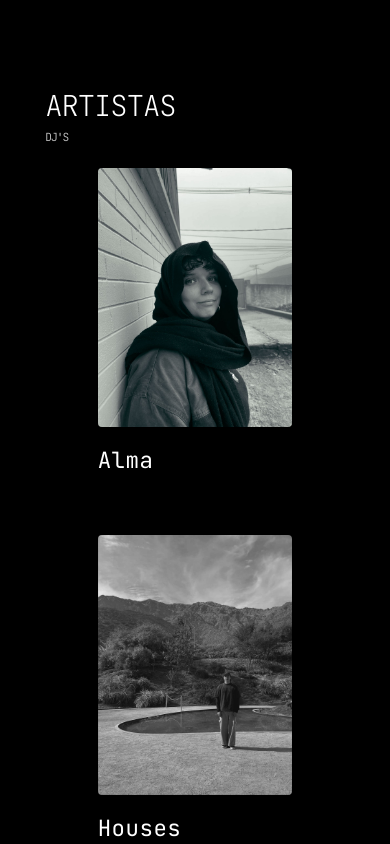
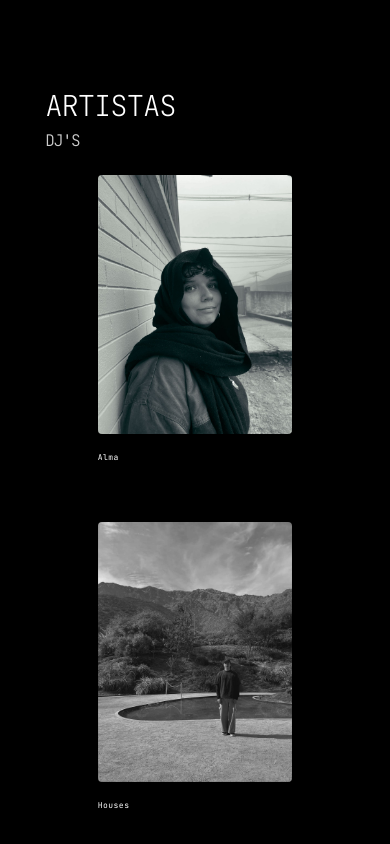
Before and after one commit to LucasCanal/Website-UmQuarto, a React (Vite) app in the folder Website-UmQuarto/: page / in a window 390 px wide. Shown: the part 1740-2584 px from the top of the page. Built offline with nearby package versions, Linux system fonts and the light colour scheme.

Commit message:
alteracoes mobile

```diff
--- a/Website-UmQuarto/src/Components/ArtistsCard/ArtistsCard.css
+++ b/Website-UmQuarto/src/Components/ArtistsCard/ArtistsCard.css
@@ -71,8 +71,12 @@
   }
 
   .artists-header .title {
-    font-size: 0.7rem;
+    font-size: 1rem;
     margin-bottom: 24px;
+  }
+
+  .artist-title {
+    font-size: 0.5rem;
   }
 
   .artists-grid {
```
